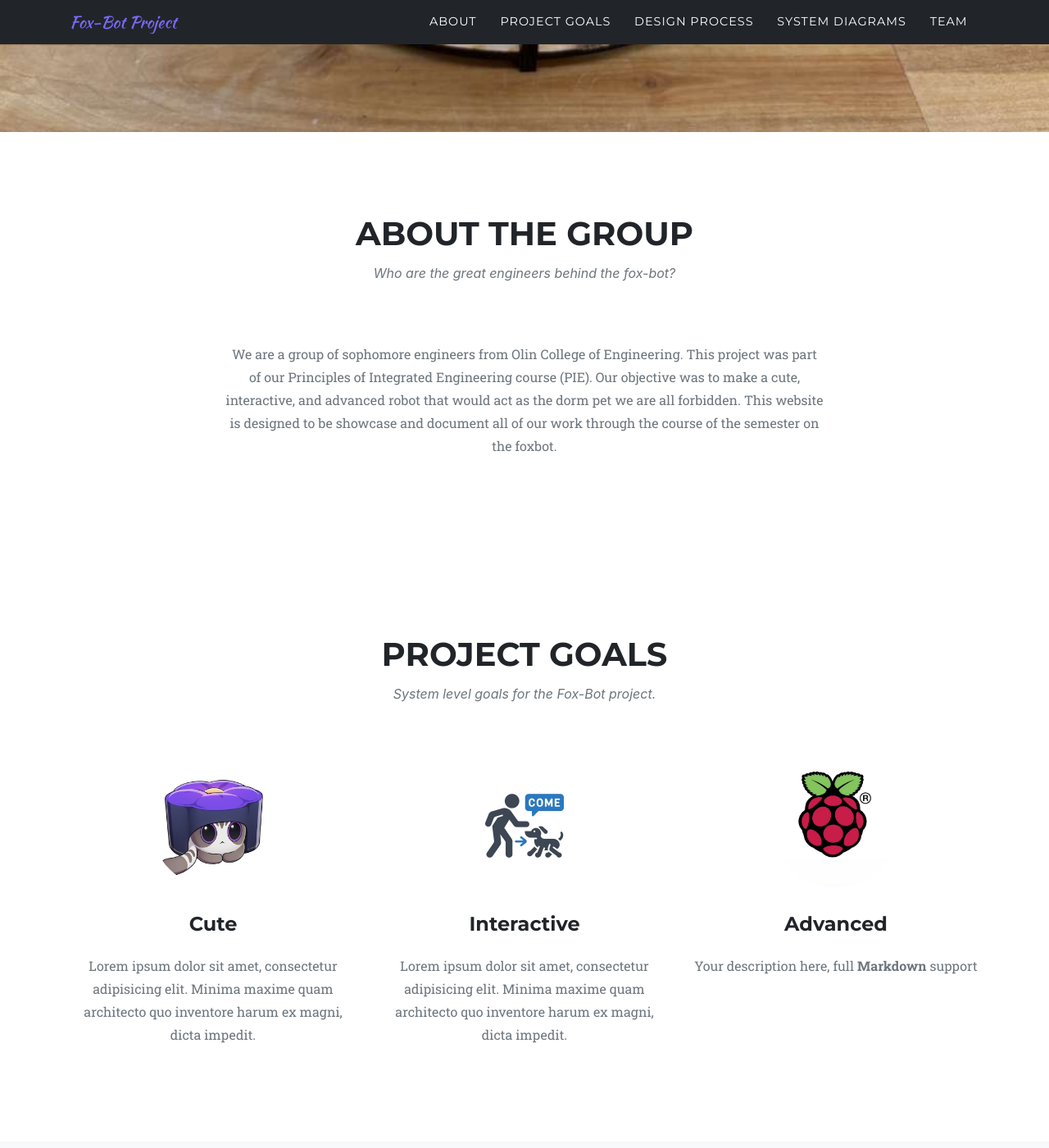
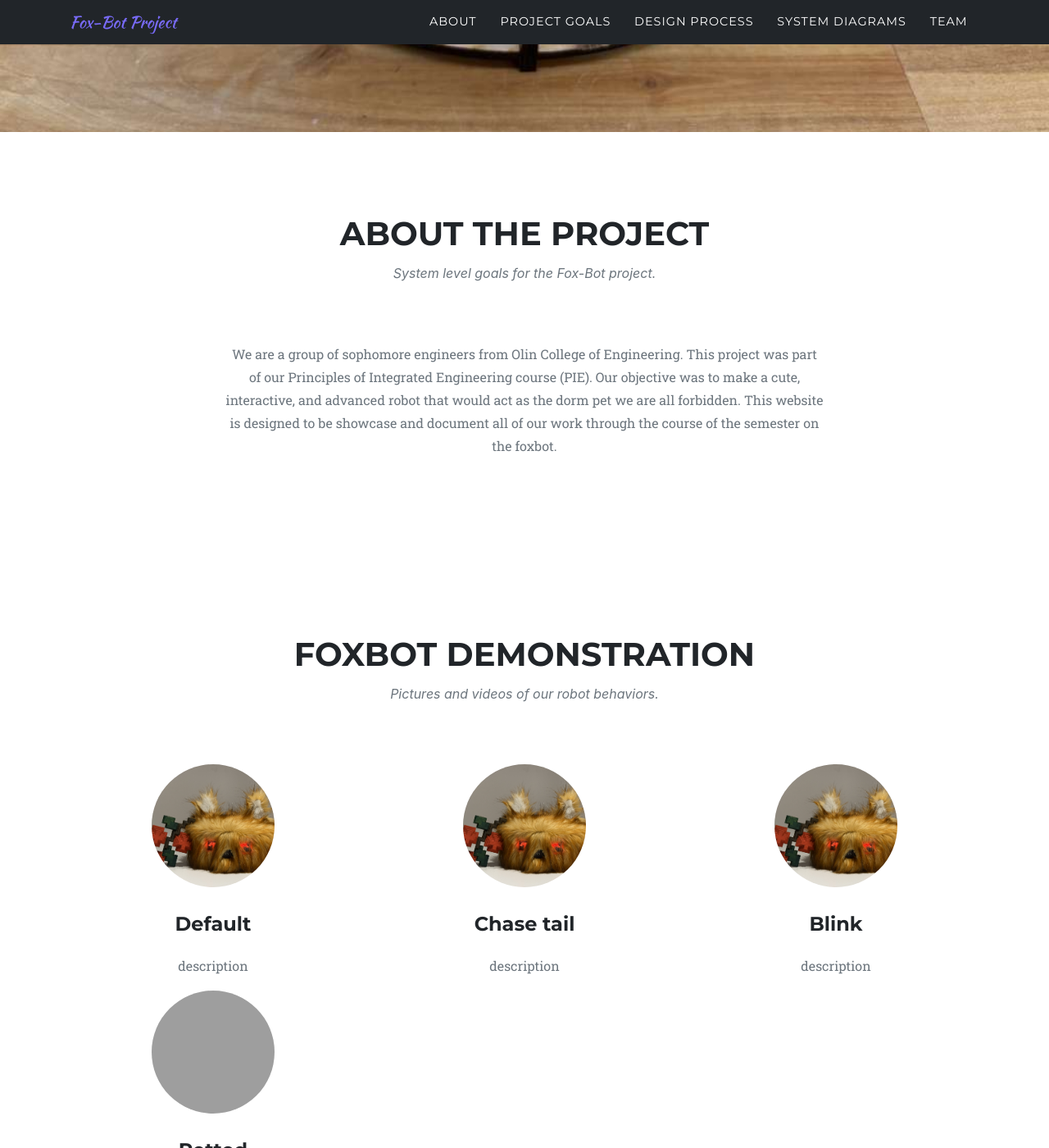
Before and after one commit to Jake30123/foxbot-website, a Jekyll site: the page built from index.md, in a window 1280 px wide and 1400 px high, scrolled down 684 px. Shown: the whole window at 82% size. Built offline with Jekyll 4.4.1, drawn with Linux system fonts in a browser that asks for light colours; some web fonts are replaced; grey boxes are pictures that could not be loaded.

Commit message:
added profile pic, demo section

```diff
--- a/_data/sitetext.yml
+++ b/_data/sitetext.yml
@@ -16,13 +16,18 @@ en: &DEFAULT_EN
     button: Learn More
     buttonlink: "#services"
 
-  services:
-    title: "Project Goals"
+  about:
+    title: "About the Project"
+    text: "Who are the great engineers behind the fox-bot?"
+    body: "We are a group of sophomore engineers from Olin College of Engineering. This project was part of our Principles of Integrated
+    Engineering course (PIE). Our objective was to make a cute, interactive, and advanced robot that would act as the dorm
+    pet we are all forbidden. This website is designed to be showcase and document all of our work through the course of the
+    semester on the foxbot."
+
     text: "System level goals for the Fox-Bot project."
-    section: services
     list:
       - title: "Cute"
-        desc: "Lorem ipsum dolor sit amet, consectetur adipisicing elit. Minima maxime quam architecto quo inventore harum ex magni, dicta impedit."
+        desc: "Inspired by the cat cakes from Honkai: Star rail, we decided to make a fun and whimsical fox cake."
         icon: assets/img/icons/cake.webp
       - title: "Interactive"
         desc: "Lorem ipsum dolor sit amet, consectetur adipisicing elit. Minima maxime quam architecto quo inventore harum ex magni, dicta impedit."
@@ -30,6 +35,27 @@ en: &DEFAULT_EN
       - title: "Advanced"
         desc: "Your description here, full **Markdown** support"
         icon: assets/img/icons/pi.jpg
+
+    section: about
+
+  services:
+    title: "Foxbot Demonstration"
+    text: "Pictures and videos of our robot behaviors."
+    list:
+      - title: "Default"
+        desc: "description"
+        icon: assets/img/demo/default.jpg
+      - title: "Chase tail"
+        desc: "description"
+        icon: assets/img/demo/default.jpg
+      - title: "Blink"
+        desc: "description"
+        icon: assets/img/demo/default.jpg
+      - title: "Petted"
+        video: "description"
+        icon: assets/img/demo/petted.mp4
+    section: services
+
 
   portfolio:
     title: "Design Process"
@@ -73,16 +99,6 @@ en: &DEFAULT_EN
         # you can enforce the alignment
         align: right
     end: "Be Part <br> of Our <br> Story!"
-
-  about:
-    title: "About the Group"
-    text: "Who are the great engineers behind the fox-bot?"
-    body: "We are a group of sophomore engineers from Olin College of Engineering. This project was part of our Principles of Integrated
-    Engineering course (PIE). Our objective was to make a cute, interactive, and advanced robot that would act as the dorm
-    pet we are all forbidden. This website is designed to be showcase and document all of our work through the course of the
-    semester on the foxbot."
-
-    section: about
 
   clients:
     section: clients
@@ -140,7 +156,7 @@ en: &DEFAULT_EN
             icon: fab fa-linkedin-in
       - name: "Yunzhu Chen"
         role: "Software"
-        image: assets/img/team/500x500.jpg
+        image: assets/img/team/4.jpg
         social:
           - url: https://google.com
             icon: fas fa-globe
```
Also changed, not shown: assets/img/demo/default.jpg (added), assets/img/team/4.jpg (added), 2 other files.
